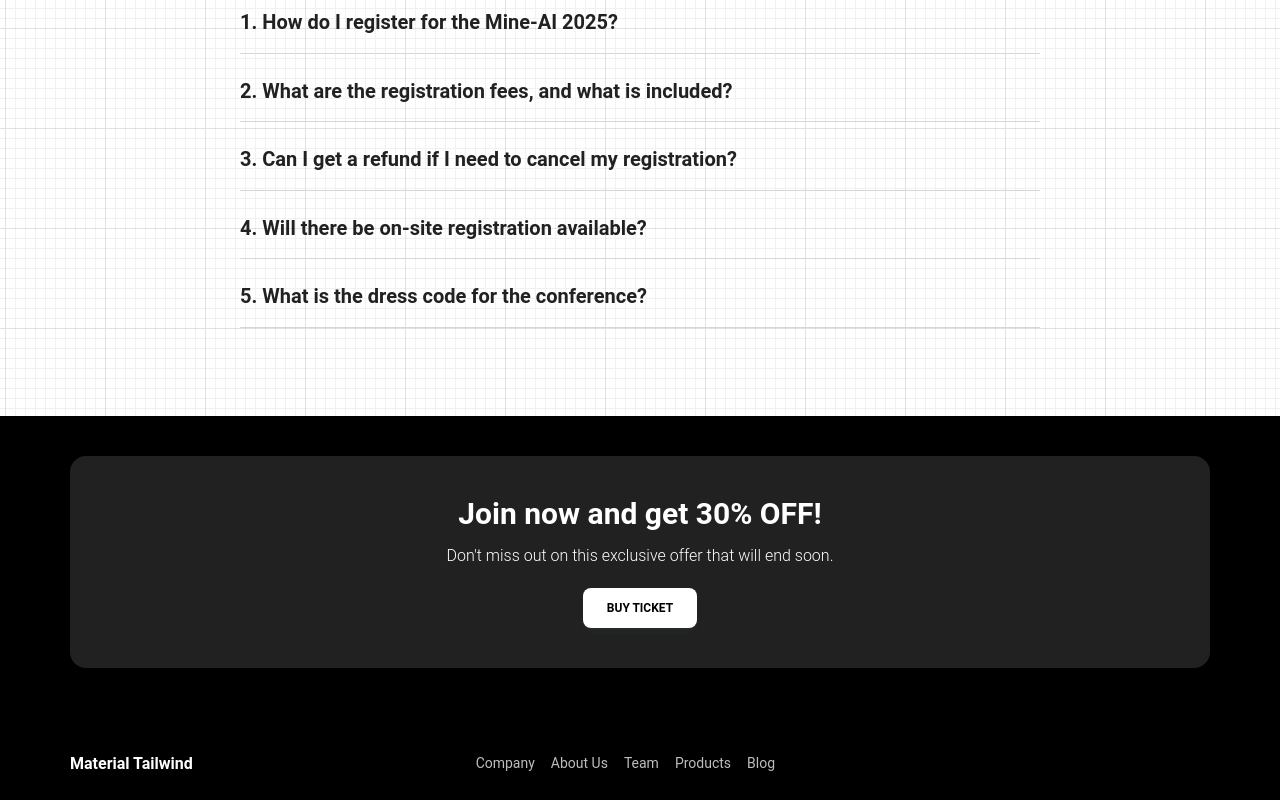
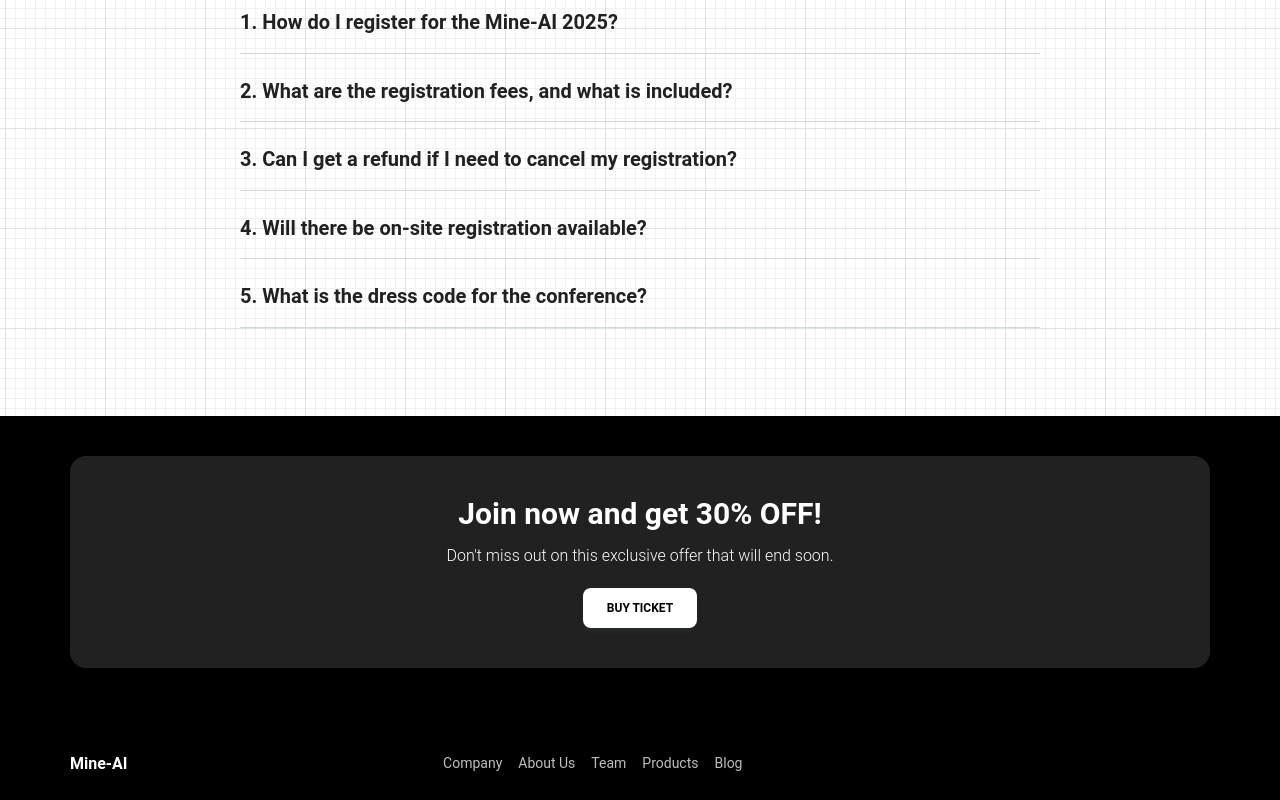
Before and after one commit to al3sha9/mine-ai-gdg-soltion-challenge-website, a Next.js app: page / in a window 1280 px wide. Shown: the part 5277-6077 px from the top of the page. Built offline with nearby package versions, Linux system fonts and the light colour scheme.

Commit message:
website prototype

```diff
--- a/src/components/footer.tsx
+++ b/src/components/footer.tsx
@@ -41,7 +41,7 @@ export function Footer() {
         <div className="flex flex-col md:flex-row items-center !justify-between">
           <Typography
             as="a"
-            href="https://www.material-tailwind.com"
+            href="https://typs.dev/"
             target="_blank"
             variant="h6"
             className="text-white"
@@ -49,7 +49,7 @@ export function Footer() {
             onPointerEnterCapture={() => {}}
             onPointerLeaveCapture={() => {}}
           >
-            Material Tailwind
+            Mine-AI
           </Typography>
           <ul className="flex justify-center my-4 md:my-0 w-max mx-auto items-center gap-4">
             {LINKS.map((link, index) => (
```
